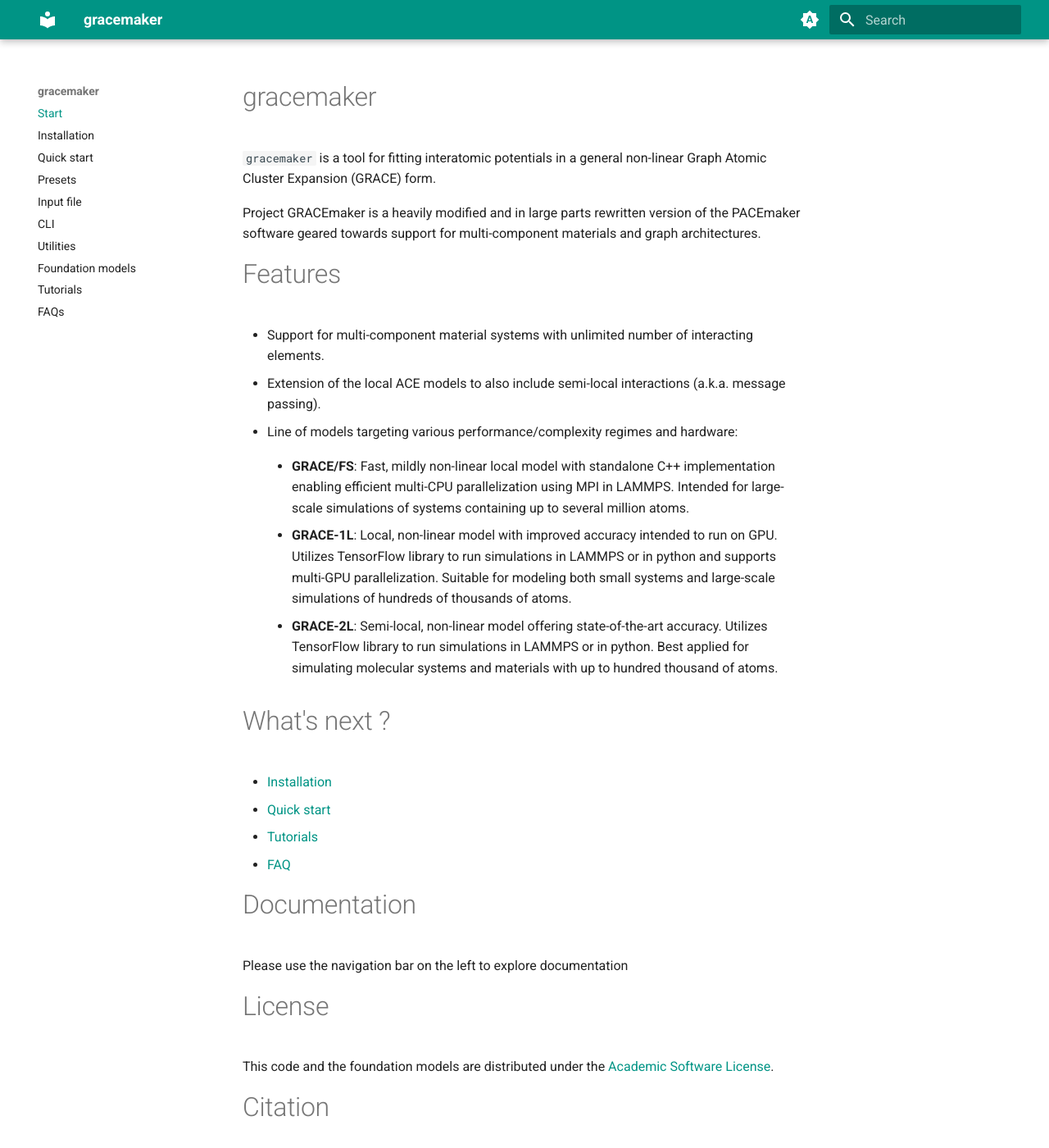
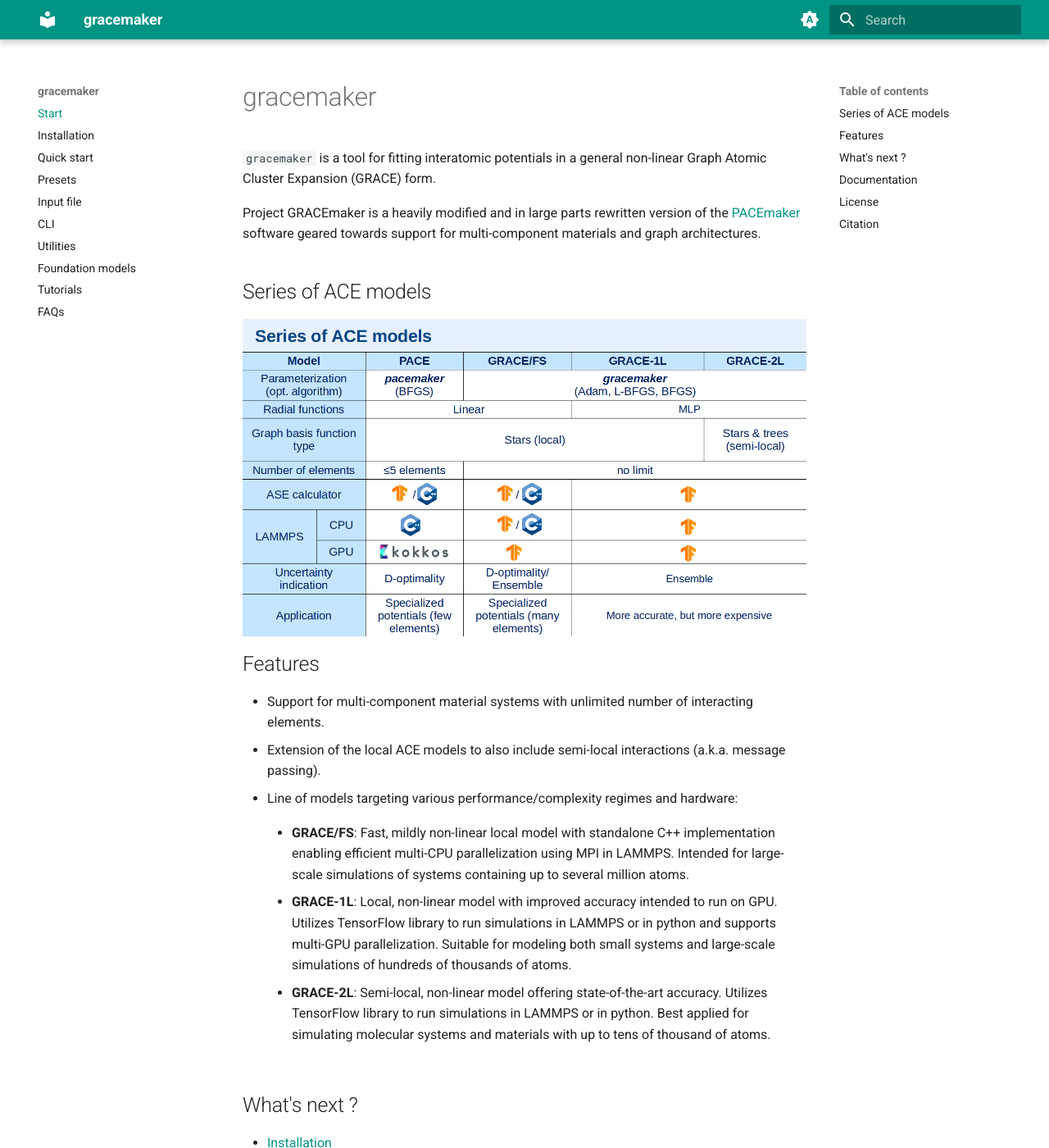
Before and after one commit to ICAMS/grace-tensorpotential, an MkDocs documentation site: the page built from docs/index.md, in a window 1280 px wide and 1400 px high. Shown: the whole window at 82% size. Built offline with MkDocs 1.6.1 and Material for MkDocs 9.7.7, drawn with Linux system fonts in a browser that asks for light colours.

Commit message:
add models.png into doc

```diff
--- a/docs/index.md
+++ b/docs/index.md
@@ -2,9 +2,16 @@
 
 `gracemaker` is a tool for fitting interatomic potentials in a general non-linear Graph Atomic Cluster Expansion (GRACE) form.
 
-Project GRACEmaker is a heavily modified and in large parts rewritten version of the PACEmaker software geared towards support for multi-component materials and graph architectures.
+Project GRACEmaker is a heavily modified and in large parts rewritten version of the [PACEmaker](https://pacemaker.readthedocs.io/)
+software geared towards support for multi-component materials and graph architectures.
 
-# Features
+
+## Series of ACE models
+
+![Line of ACE models](../imgs/models.png){ align=left }
+
+
+## Features
 
 * Support for multi-component material systems with unlimited number of interacting elements.
 * Extension of the local ACE models to also include semi-local interactions (a.k.a. message passing).
@@ -19,24 +26,24 @@
 
     * **GRACE-2L**: Semi-local, non-linear model offering state-of-the-art accuracy.
     Utilizes TensorFlow library to run simulations in LAMMPS or in python.
-    Best applied for simulating molecular systems and materials with up to hundred thousand of atoms.
+    Best applied for simulating molecular systems and materials with up to tens of thousand of atoms.
 
-# What's next ?
+## What's next ?
 * [Installation](gracemaker/install)
 * [Quick start](gracemaker/quickstart)
 * [Tutorials](gracemaker/tutorials)
 * [FAQ](gracemaker/faq)
 
-# Documentation
+## Documentation
 
 Please use the navigation bar on the left to explore documentation
 
-# License
+## License
 
 This code and the foundation models are distributed under the [Academic Software License](https://github.com/ICAMS/grace-tensorpotential/blob/master/LICENSE.md).
 
 
-# Citation
+## Citation
 
 Please cite following papers if you use GRACEmkaer in your work:
 
--- a/mkdocs.yml
+++ b/mkdocs.yml
@@ -40,6 +40,7 @@
 plugins:
   - search
   - autorefs
+  - glightbox
 
 nav:
   - Start: index.md
@@ -60,7 +61,9 @@
   - toc:
       permalink: "#"
       separator: "-"
-
+  - attr_list
+  - md_in_html
+  - pymdownx.blocks.caption
 
 extra_javascript:
   - javascripts/mathjax.js
```
Also changed, not shown: docs/imgs/models.png (added).
